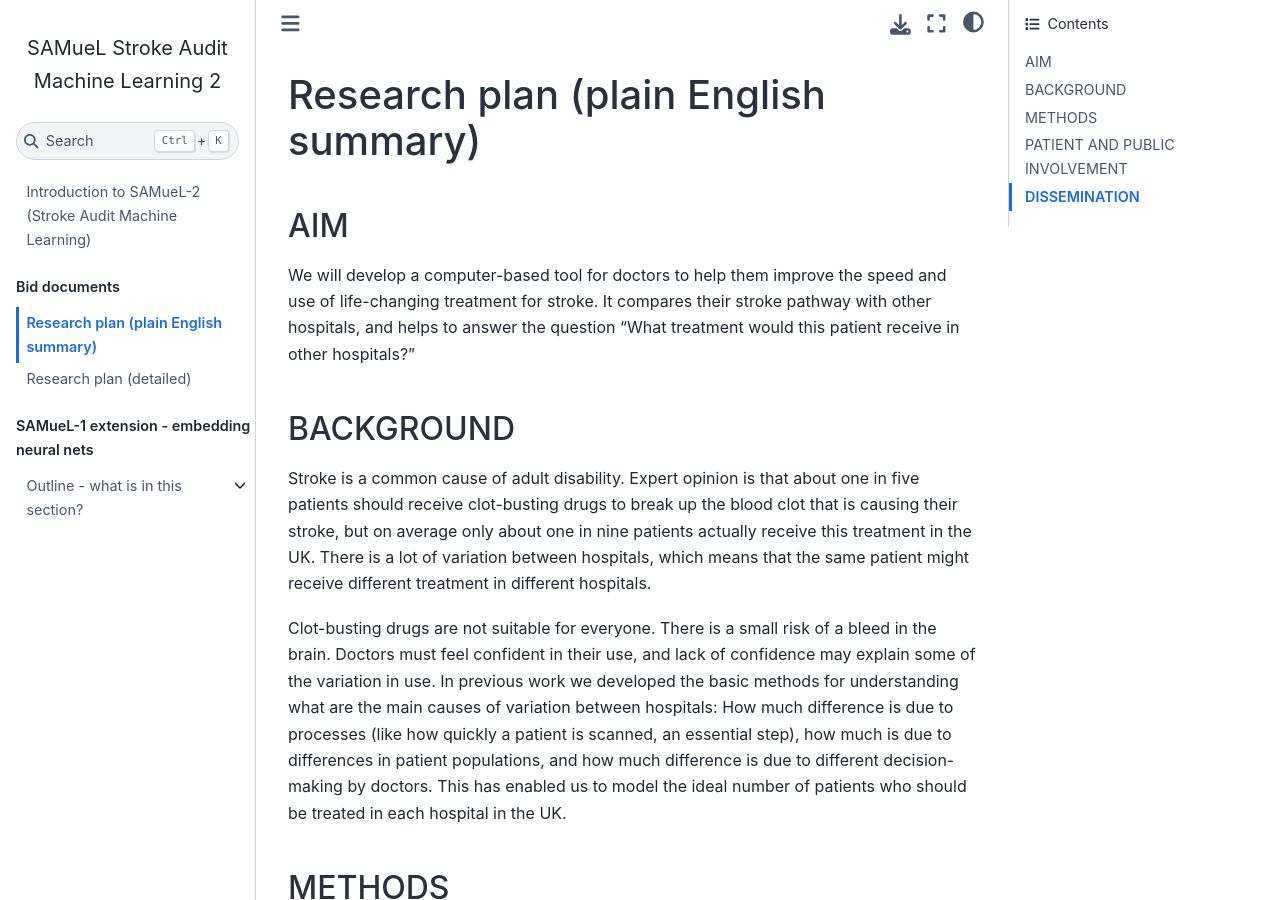
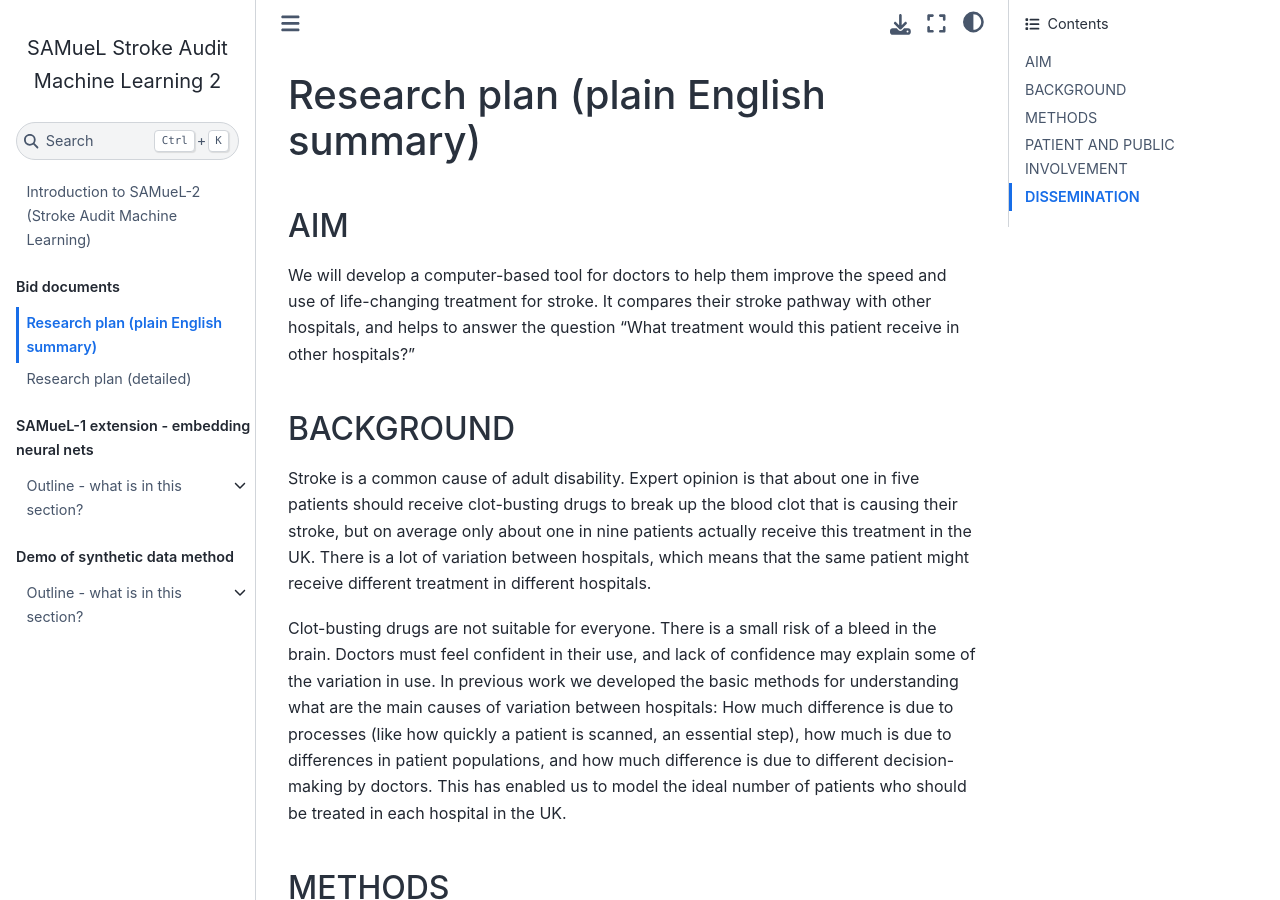
Before and after one commit to samuel-book/samuel-2, a Jupyter Book: the page built from introduction/plain_english_plan.md, in a window 1280 px wide and 900 px high. Built offline with Jupyter Book 1.0.4 settings and Sphinx 7.4.7 and the Sphinx Book theme 1.1.4, drawn with Linux system fonts in a browser that asks for light colours; pages that are not in the unit, such as notebooks, are missing from menus.

Commit message:
Update book _toc

```diff
--- a/_toc.yml
+++ b/_toc.yml
@@ -16,3 +16,8 @@ parts:
     - file: samuel_1/neural_net/003a_generate_1d_nets_for_10k
     - file: samuel_1/neural_net/003b_analyse_10k_1d_modular
     - file: samuel_1/neural_net/04a_predict_contentious_patients
+- caption: Demo of synthetic data method
+  chapters:
+  - file: synthetic_data_demo/outline
+    sections:
+    - file: synthetic_data_demo/01_synthetic_titanic_data _SMOTE
```
